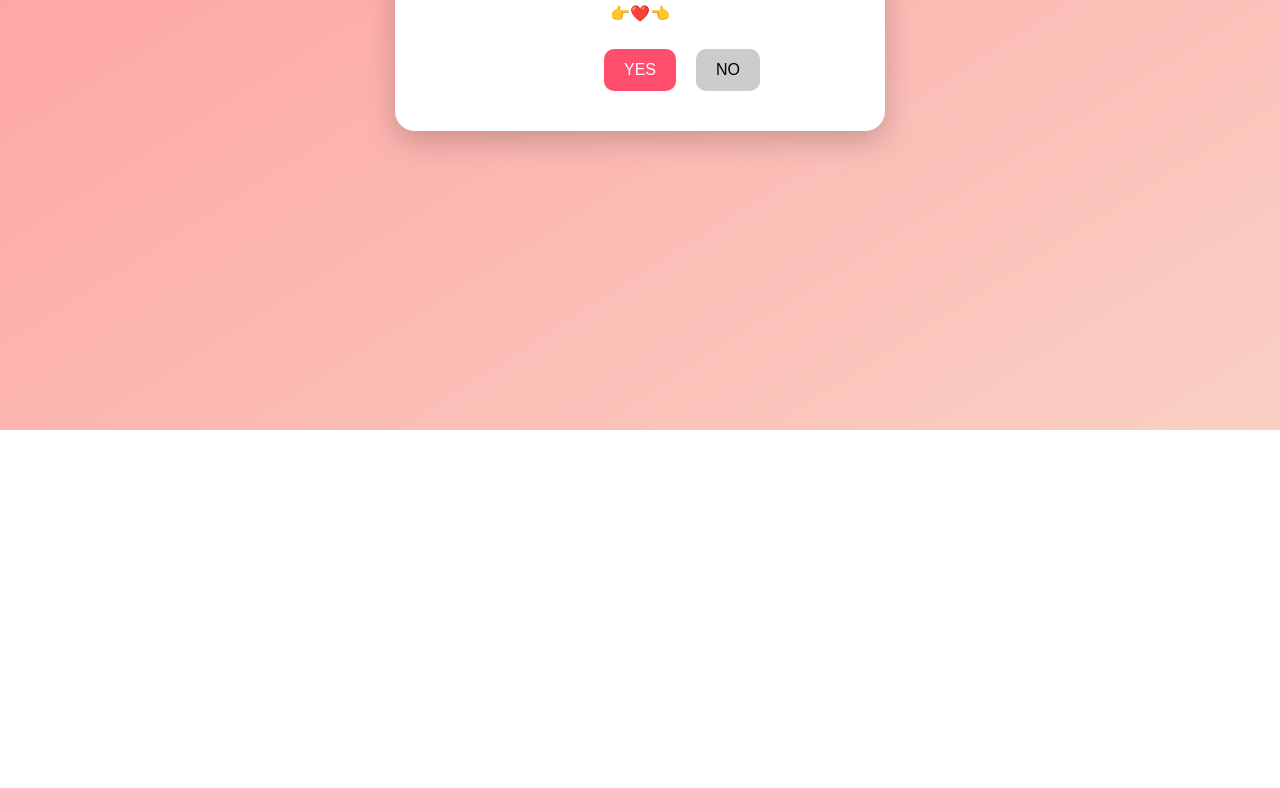
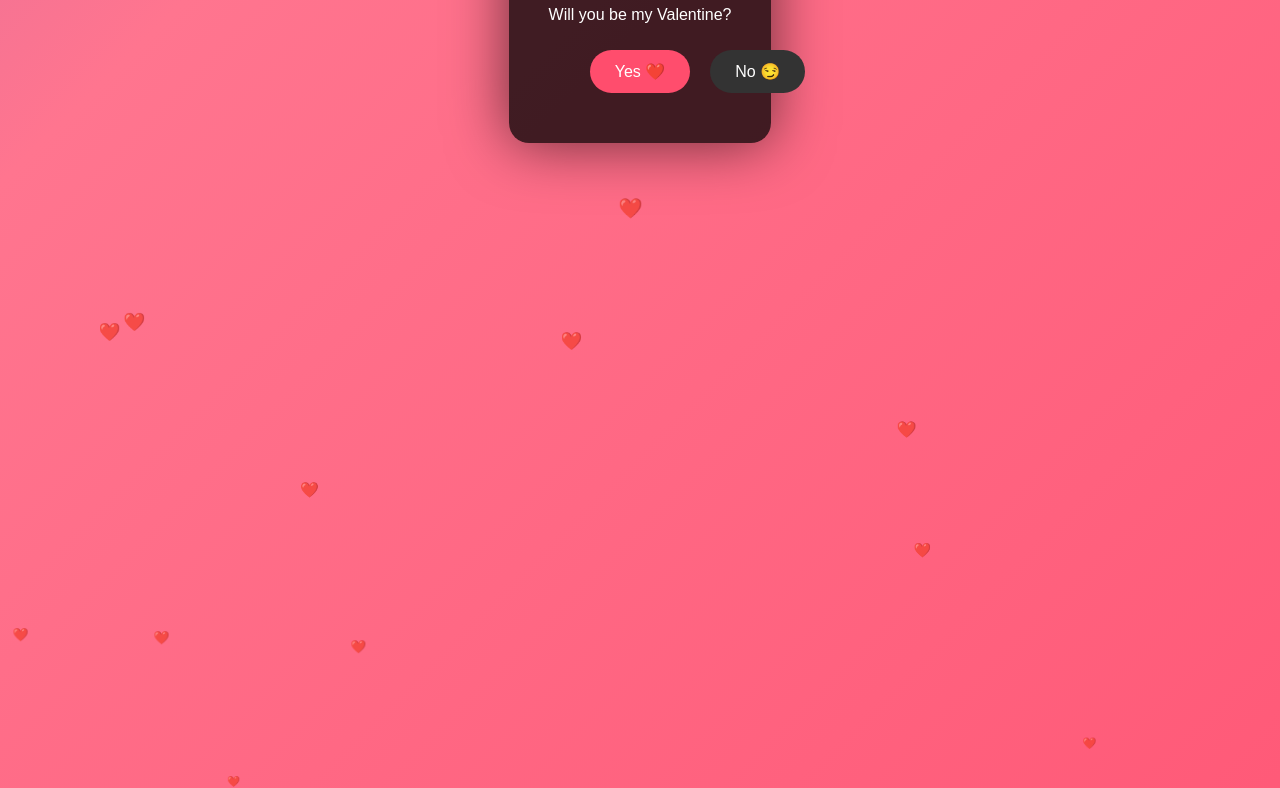
Before and after one commit to fahroujdesouza-sys/Valentine, a plain HTML site: page index.html in a window 1280 px wide. Shown: the part 386-1174 px from the top of the page. Before the commit the page ends 816 px from the top, so only its background shows below. Drawn offline with Linux system fonts and the light colour scheme.

Commit message:
Refactor index.html for improved design and animations
Updated styling and structure for Valentine's Day theme.

```diff
--- a/index.html
+++ b/index.html
@@ -6,68 +6,117 @@
 <style>
   body {
     height: 100vh;
+    margin: 0;
+    overflow: hidden;
     display: flex;
     justify-content: center;
     align-items: center;
-      background: linear-gradient(to bottom right, #ff9a9e, #fad0c4);
+    background: linear-gradient(-45deg, #ff4d6d, #ff758f, #845ec2, #ff4d6d);
+    background-size: 400% 400%;
+    animation: bgMove 12s ease infinite;
     font-family: Arial, sans-serif;
-      overflow: hidden;
   }
 
-    .box {
+  @keyframes bgMove {
+    0% {background-position: 0% 50%;}
+    50% {background-position: 100% 50%;}
+    100% {background-position: 0% 50%;}
+  }
+
+  .card {
+    background: rgba(0,0,0,0.75);
+    color: white;
+    padding: 40px;
+    border-radius: 20px;
     text-align: center;
-      background: white;
-      padding: 30px;
-      border-radius: 20px;
-      box-shadow: 0 10px 30px rgba(0,0,0,0.2);
+    box-shadow: 0 0 60px rgba(0,0,0,0.6);
+    animation: popIn 1.5s ease;
+    z-index: 2;
+  }
+
+  @keyframes popIn {
+    from {opacity:0; transform: scale(0.9);}
+    to {opacity:1; transform: scale(1);}
   }
 
   h1 {
-      font-size: 24px;
+    animation: pulse 2s infinite;
+  }
+
+  @keyframes pulse {
+    0%,100% {transform: scale(1);}
+    50% {transform: scale(1.05);}
   }
 
   button {
-      padding: 12px 20px;
+    padding: 12px 25px;
     font-size: 16px;
+    border-radius: 30px;
     border: none;
-      border-radius: 10px;
     cursor: pointer;
     margin: 10px;
   }
 
   #yes {
-      background-color: #ff4d6d;
+    background: #ff4d6d;
     color: white;
   }
 
   #no {
-      background-color: #ccc;
     position: absolute;
+    background: #333;
+    color: white;
+  }
+
+  .heart {
+    position: absolute;
+    font-size: 20px;
+    animation: floatUp linear infinite;
+    opacity: 0.8;
+  }
+
+  @keyframes floatUp {
+    from {transform: translateY(100vh) scale(0.5);}
+    to {transform: translateY(-10vh) scale(1.2);}
   }
 </style>
 </head>
+
 <body>
 
-  <div class="box">
-    <h1>💖 Will you be my Valentine, Tara? 💐</h1>
-    <p>👉❤️👈</p>
-    <button id="yes" onclick="yesClick()">YES</button>
-    <button id="no">NO</button>
+<div class="card">
+  <h1>Tara 🌹</h1>
+  <p>Will you be my Valentine?</p>
+  <button id="yes">Yes ❤️</button>
+  <button id="no">No 😏</button>
 </div>
 
 <script>
-    const noBtn = document.getElementById("no");
-
-    noBtn.addEventListener("mouseover", () => {
-      const x = Math.random() * (window.innerWidth - 100);
-      const y = Math.random() * (window.innerHeight - 50);
-      noBtn.style.left = x + "px";
-      noBtn.style.top = y + "px";
+  // Moving NO button
+  const no = document.getElementById("no");
+  no.addEventListener("mouseover", () => {
+    no.style.left = Math.random() * (window.innerWidth - 100) + "px";
+    no.style.top = Math.random() * (window.innerHeight - 50) + "px";
   });
 
-    function yesClick() {
-      document.body.innerHTML = "<h1 style='color:white;'>🥰 I knew it! Happy Valentine’s Day 💕</h1>";
+  // YES explosion
+  document.getElementById("yes").onclick = () => {
+    document.body.innerHTML =
+      "<h1 style='color:white;animation:pulse 1.5s infinite;'>You’re my Valentine ❤️</h1>";
+  };
+
+  // Floating hearts
+  function createHeart() {
+    const heart = document.createElement("div");
+    heart.className = "heart";
+    heart.innerHTML = "❤️";
+    heart.style.left = Math.random() * 100 + "vw";
+    heart.style.animationDuration = (5 + Math.random() * 5) + "s";
+    document.body.appendChild(heart);
+    setTimeout(() => heart.remove(), 10000);
   }
+
+  setInterval(createHeart, 400);
 </script>
 
 </body>
```
Lines whose indentation alone changed are shown as unchanged.
